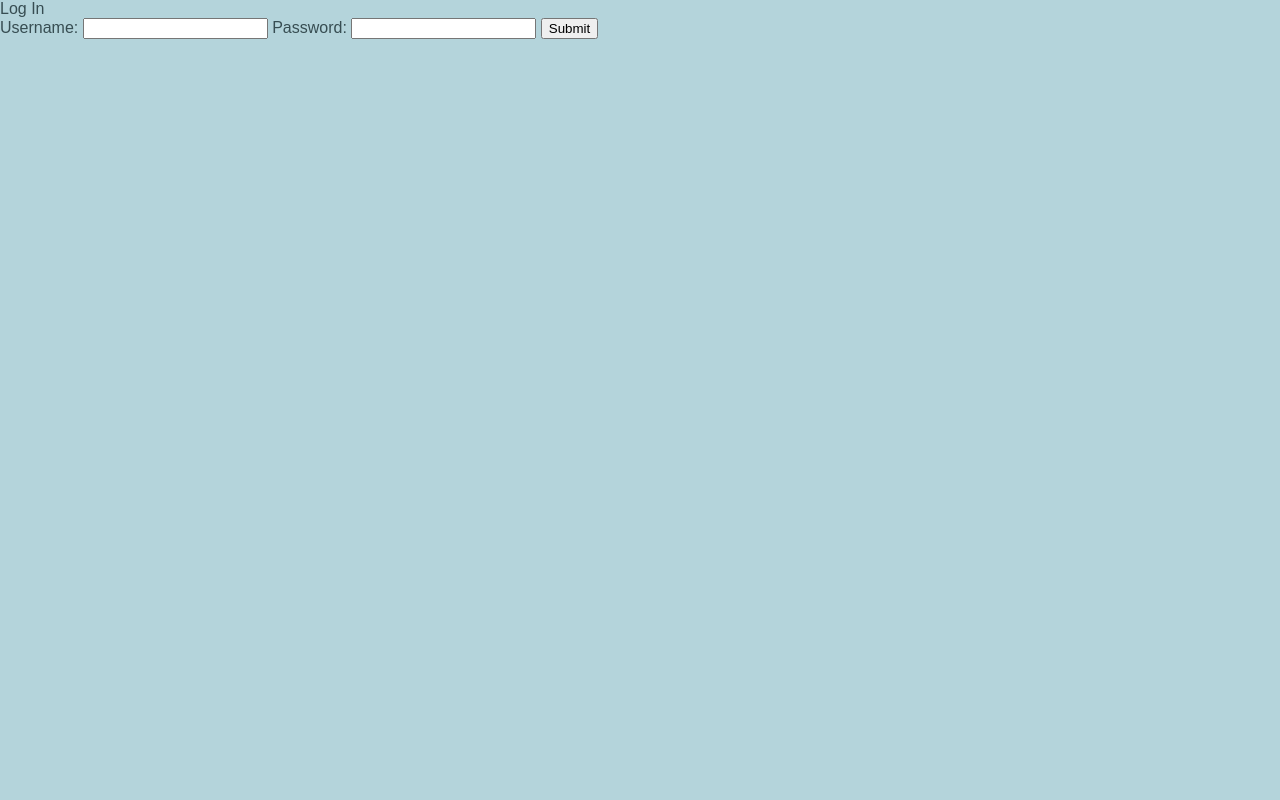
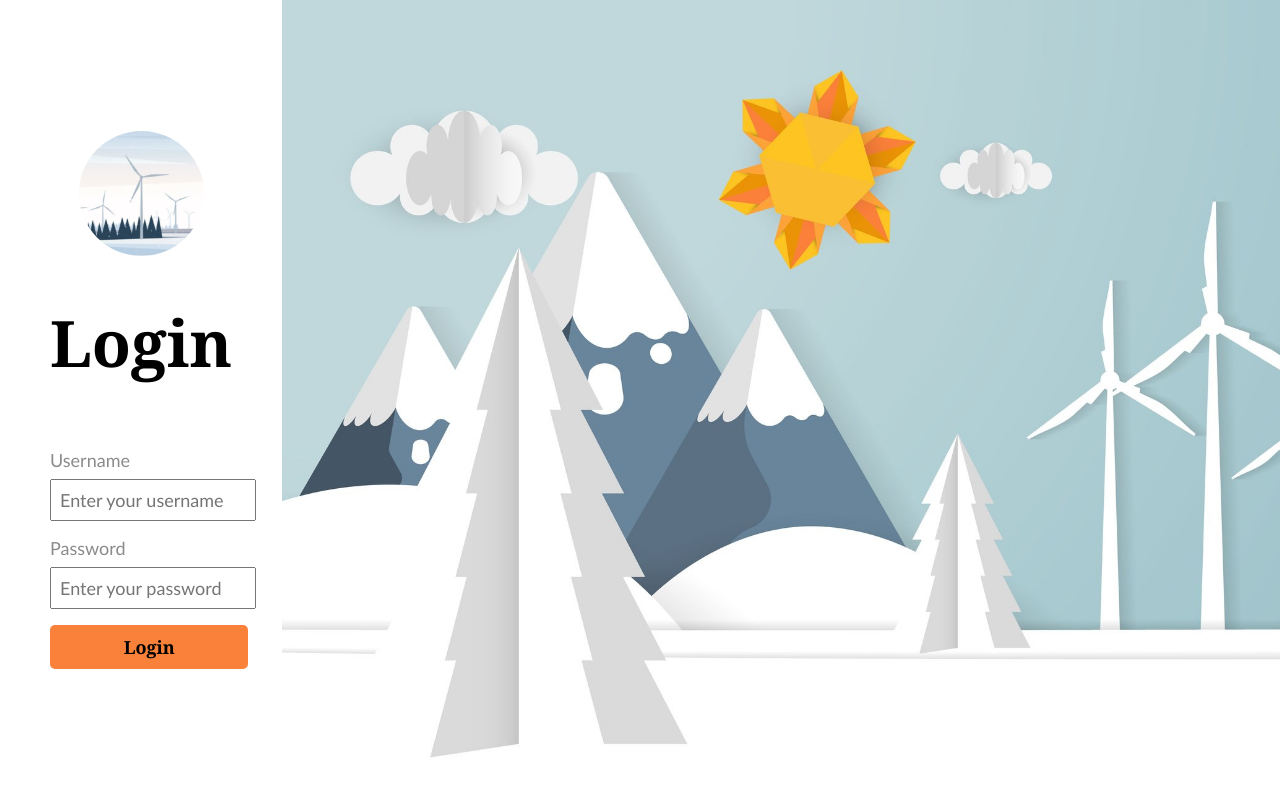
Before and after one commit to JCG333/Project, a Flask app: page /login in a window 1280 px wide. Run offline with Flask 3, Linux system fonts and the light colour scheme.

Commit message:
login-page css v1.0

```diff
--- a/app/api.py
+++ b/app/api.py
@@ -35,7 +35,7 @@ logging.basicConfig(level=logging.INFO)
 api = Flask(__name__)
 
 # get the db url from the environment variable
-api.config['SQLALCHEMY_DATABASE_URI'] = 'postgresql://postgres:postgres@localhost:5432/userdb'
+api.config['SQLALCHEMY_DATABASE_URI'] = environ.get('DB_URL')
 api.config["SECRET_KEY"] = urandom(20)  # TEST
 
 # import the db instance and the models
--- a/app/requirements.txt
+++ b/app/requirements.txt
@@ -4,6 +4,7 @@ charset-normalizer==3.3.2
 click==8.1.7
 Flask==3.0.0
 Flask-SQLAlchemy==3.1.1
+flask-login==0.6.3
 idna==3.6
 importlib-metadata==7.0.0
 itsdangerous==2.1.2
--- a/app/static/CSS/login.css
+++ b/app/static/CSS/login.css
@@ -0,0 +1,93 @@
+body, html {
+    margin: 0;
+    padding: 0;
+    height: 100%;
+}
+
+.container {
+    display: flex;
+    height: 100vh;
+    width: 110%;
+}
+.icon-image {
+    border-radius: 90%;
+    width: 125px;
+    height: 125px;
+}
+
+.login-title {
+    font-size: 2em;
+    margin-bottom: 20px;
+    text-align: center;
+    font-family: Cambria, Cochin, Georgia, Times, 'Times New Roman', serif;
+}
+
+.login-form {
+    flex: 2; /* Adjust this value to make the login section wider */
+    display: flex;
+    flex-direction: column;
+    justify-content: center;
+    align-items: center;
+    padding: 50px;
+
+}
+
+.inputs-login {
+    margin-right: -50px;
+}
+
+form {
+    width: 100%;
+
+
+}
+
+label {
+    display: block;
+    margin-bottom: 8px;
+}
+
+
+input {
+    width: 80%;
+    padding: 8px;
+    margin-bottom: 16px;
+}
+
+button {
+    display: flex;
+    font-weight: bold;
+    background-color: #fa813a;
+    color: #000000;
+    padding: 10px;
+    border: none;
+    border-radius: 5px;
+    cursor: pointer;
+    justify-content: center;
+    width: 85.5%;
+    font-family: Cambria, Cochin, Georgia, Times, 'Times New Roman', serif;
+    font-size: large;
+}
+
+
+
+.background-image {
+    flex: 3; /* 3/4 of the page */
+    background-size: cover;
+    background-position: center;
+}
+
+body, html {
+    overflow: hidden;
+}
+
+#password-text, #username-text {
+    font-family: 'Gill Sans', 'Gill Sans MT', Calibri, 'Trebuchet MS', sans-serif;
+    color: #8b8b8b;
+    font-size: large;
+}
+
+#password, #username {
+    font-family: 'Gill Sans', 'Gill Sans MT', Calibri, 'Trebuchet MS', sans-serif;
+    font-size: large;
+}
--- a/app/templates/login.html
+++ b/app/templates/login.html
@@ -2,17 +2,30 @@
 <html lang="en">
 <head>
     <meta charset="UTF-8">
-    <title>Title</title>
-    <link rel="stylesheet" href="../static/styles.css">
+    <meta name="viewport" content="width=device-width, initial-scale=1.0">
+    <title>Login Page</title>
+    <link rel="stylesheet" type="text/css" href="{{ url_for('static', filename='CSS/login.css') }}">
 </head>
 <body>
-Log In
-    <form action="#" method="post">
-      <label for="username">Username:</label>
-      <input type="text" name="username" />
-      <label for="password">Password:</label>
-      <input type="password" name="password" />
-      <button type="submit">Submit</button>
-    </form>
+    <div class="container">
+        <div class="login-form">
+          <img class="icon-image" src="{{ url_for('static', filename='images/icon.png') }}" alt="icon-image">
+          <div class="login-title"> <h1>Login</h1> </div>
+            <form action="#" method="post">
+                <div class="inputs-login">
+                    <div id="username-text"> <label for="username">Username</label> </div>
+                    <input type="text" id="username" name="username" placeholder="Enter your username" required>
+
+                    <div id="password-text"> <label for="password">Password</label> </div>
+                    <input type="password" id="password" name="password" placeholder="Enter your password" required>
+
+                    <div class="button-container">
+                        <button type="submit" class="login-button">Login</button>
+                    </div>
+                </div>
+            </form>
+        </div>
+        <img class="background-image" src="{{ url_for('static', filename='images/background-login.jpg') }}" alt="background-image">
+    </div>
 </body>
 </html>
```
Also changed, not shown: app/static/images/background-login.jpg (added), app/static/images/icon.png (added).
